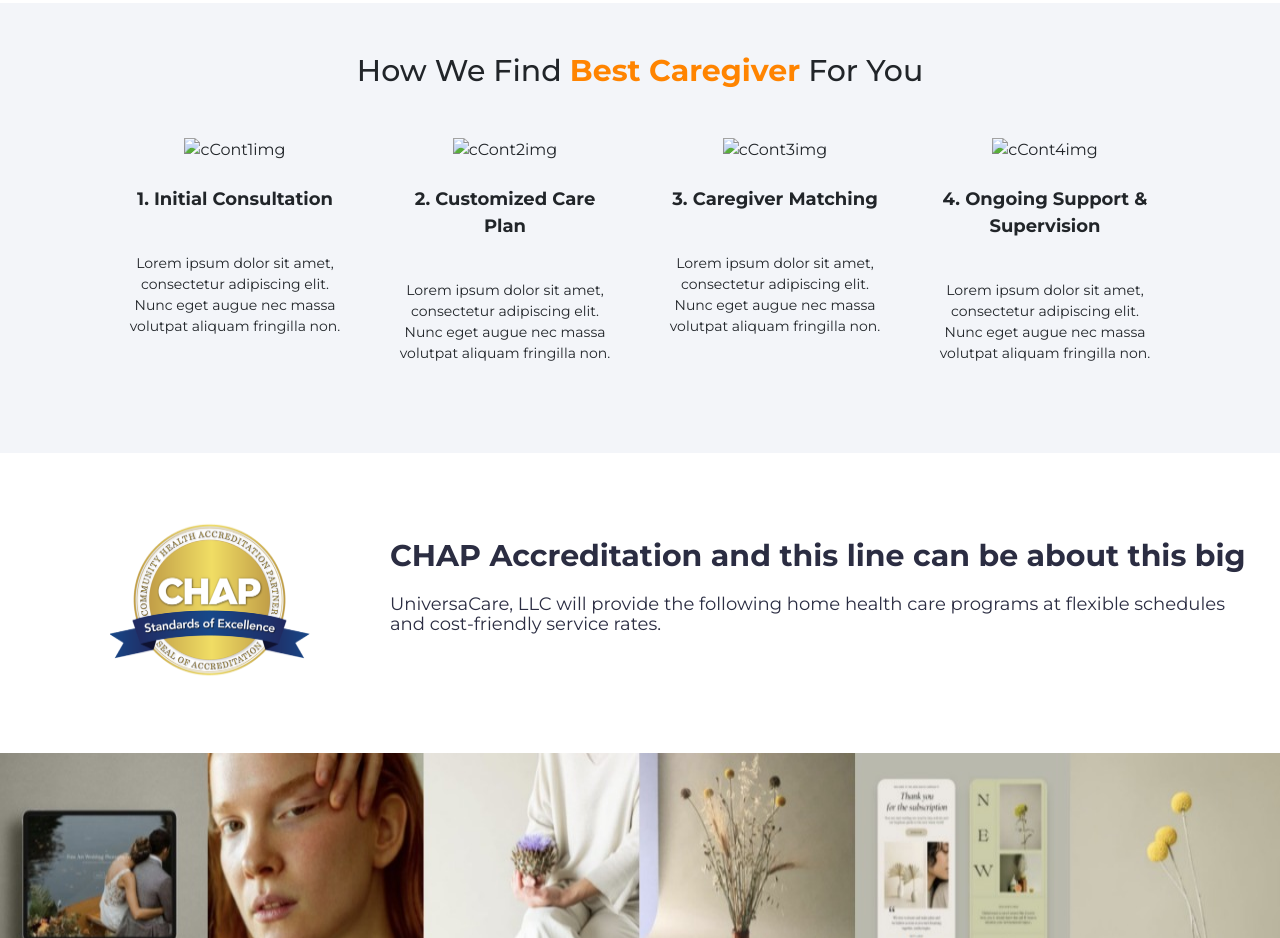
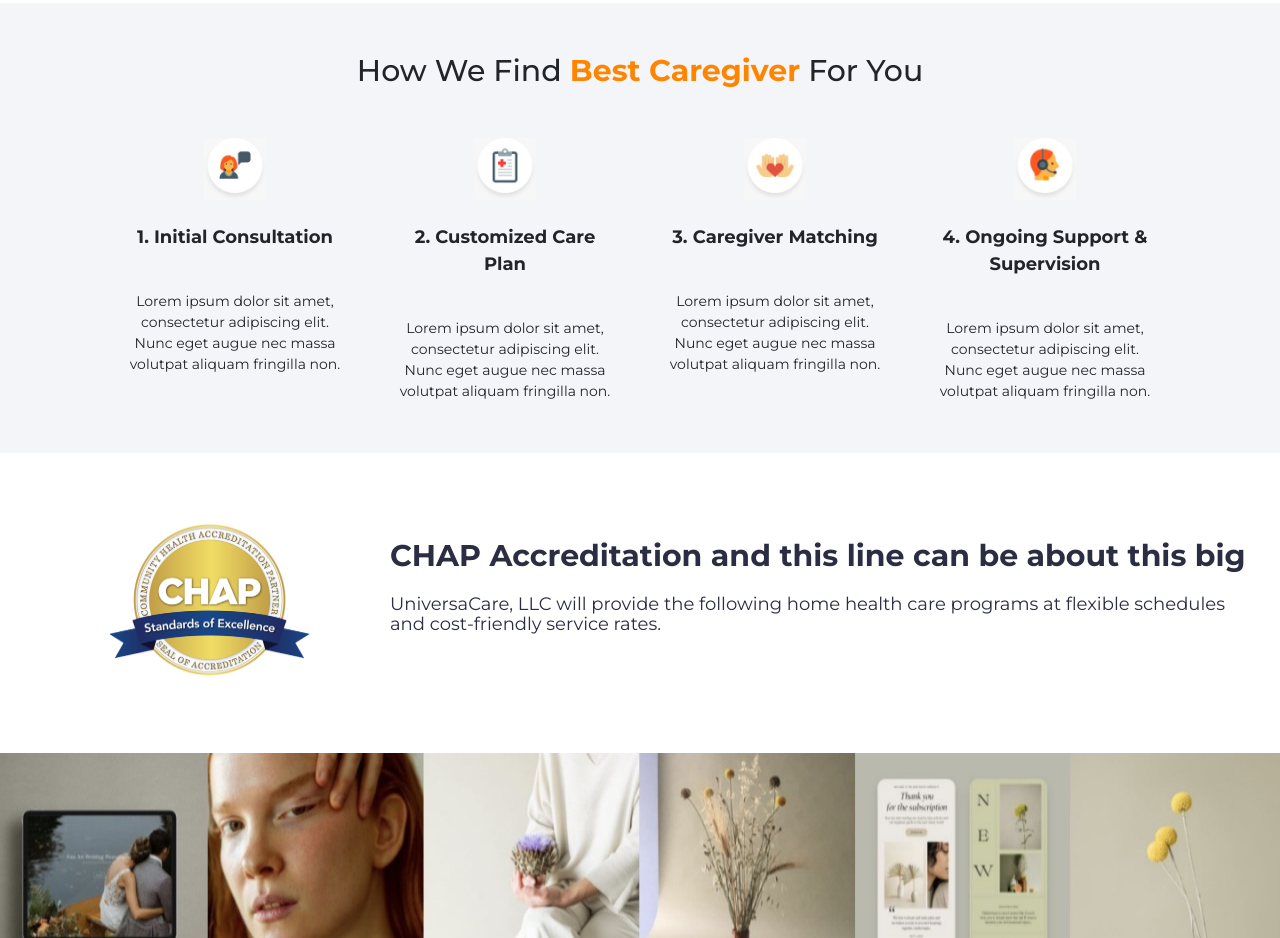
Before and after one commit to hackslashNitp-clone-project/Universacare, a plain HTML site: page index.html in a window 1280 px wide. Shown: the part 1717-2655 px from the top of the page. Drawn offline with nearby package versions, Linux system fonts and the light colour scheme.

Commit message:
correction

```diff
--- a/index.html
+++ b/index.html
@@ -166,28 +166,28 @@
     </div>
     <div class="cCont">
         <div class="cCont1">
-            <img src="cImages/cImage1.jpeg" alt="cCont1img" height=62px width=62px>
+            <img src="Images/cImage1.jpeg" alt="cCont1img" height=62px width=62px>
             <br><br>
             <p class="ft_title">1. Initial Consultation</p>
             <br>
             <p class="ft_dsc">Lorem ipsum dolor sit amet, consectetur adipiscing elit. Nunc eget augue nec massa volutpat aliquam fringilla non.</p>
         </div>
         <div class="cCont2">
-            <img src="cImages/cImage2.jpeg" alt="cCont2img" height=62px width=62px>
+            <img src="Images/cImage2.jpeg" alt="cCont2img" height=62px width=62px>
             <br><br>
             <p class="ft_title">2. Customized Care Plan</p>
             <br>
             <p class="ft_dsc">Lorem ipsum dolor sit amet, consectetur adipiscing elit. Nunc eget augue nec massa volutpat aliquam fringilla non.</p>
         </div>
         <div class="cCont3">
-            <img src="cImages/cImage3.jpeg" alt="cCont3img" height=62px width=62px>
+            <img src="Images/cImage3.jpeg" alt="cCont3img" height=62px width=62px>
             <br><br>
             <p class="ft_title">3. Caregiver Matching</p>
             <br>
             <p class="ft_dsc">Lorem ipsum dolor sit amet, consectetur adipiscing elit. Nunc eget augue nec massa volutpat aliquam fringilla non.</p>
         </div>
         <div class="cCont4">
-            <img src="cImages/cImage4.jpeg" alt="cCont4img" height=62px width=62px>
+            <img src="Images/cImage4.jpeg" alt="cCont4img" height=62px width=62px>
             <br><br>
             <p class="ft_title">4. Ongoing Support & Supervision</p>
             <br>
```
